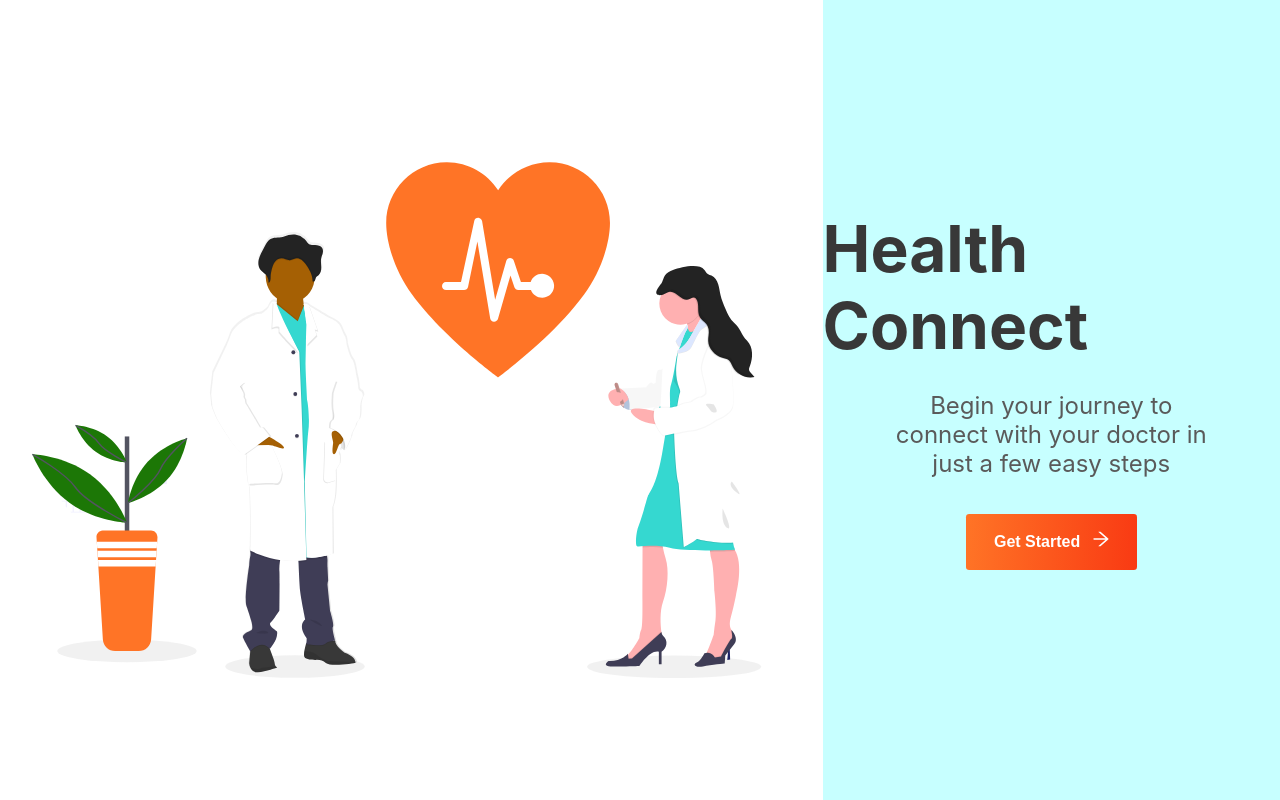
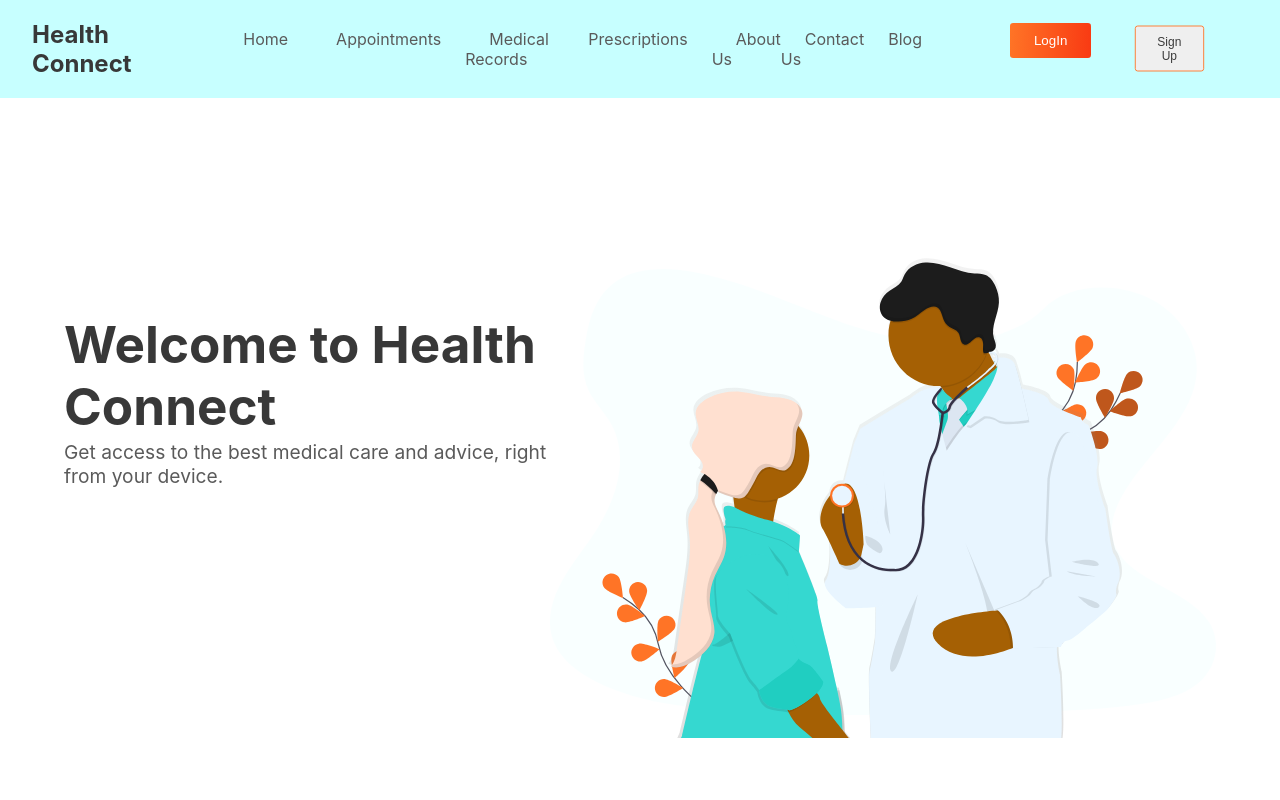
Before and after one commit to BiboBoom10/health-connect, a React (Create React App) app: page / in a window 1280 px wide. Built offline with nearby package versions, Linux system fonts and the light colour scheme.

Commit message:
Added Nav

```diff
--- a/package.json
+++ b/package.json
@@ -9,6 +9,7 @@
     "react": "^18.2.0",
     "react-dom": "^18.2.0",
     "react-icons": "^4.7.1",
+    "react-router-dom": "^6.8.1",
     "react-scripts": "5.0.1",
     "web-vitals": "^2.1.4"
   },
--- a/src/App.js
+++ b/src/App.js
@@ -1,6 +1,8 @@
 import './App.css';
+import NavBar from './components/Nav/NavBar';
 
 import GetStarted from './pages/getstarted/GetStarted';
+import Home from './pages/home/Home';
 import LogIn from './pages/login/LogIn';
 import SignUp from './pages/signup/SignUp';
 
@@ -8,9 +10,11 @@ import SignUp from './pages/signup/SignUp';
 function App() {
   return (
     <div>
-      <GetStarted />
+      {/* <GetStarted /> */}
       {/* <SignUp /> */}
       {/* <LogIn /> */}
+      {/* <NavBar /> */}
+      <Home />
     </div>
   );
 }
--- /dev/null
+++ b/src/components/Heading/Heading.jsx
@@ -0,0 +1,12 @@
+import React from 'react';
+import classes from './Heading.module.css';
+
+function Heading(props) {
+  return (
+    <div>
+        <h1 className={classes.heading}>{props.children}</h1>
+    </div>
+  )
+}
+
+export default Heading;
--- /dev/null
+++ b/src/components/Heading/Heading.module.css
@@ -0,0 +1,4 @@
+.heading {
+    color: #383838;
+    font-size: 1.5rem;
+}
--- /dev/null
+++ b/src/components/Nav/NavBar.jsx
@@ -0,0 +1,51 @@
+import React from 'react';
+import { Link } from 'react-router-dom';
+import Heading from '../Heading/Heading';
+import classes from './NavBar.module.css';
+
+function NavBar() {
+  return (
+    <div>
+        <nav className={classes.content}>
+            <div>
+                <Heading>Health Connect</Heading>
+            </div>
+            <ul className={classes.navigation}>
+                <li>
+                    <Link to="/">Home</Link>
+                </li>
+                <li>
+                    <Link to="/appointments">Appointments</Link>
+                </li>
+                <li>
+                    <Link to="/medical-records">Medical Records</Link>
+                </li>
+                <li>
+                    <Link to="/prescriptions">Prescriptions</Link>
+                </li>
+                <li>
+                    <Link to="/about-us">About Us</Link>
+                </li>
+                <li>
+                    <Link to="/contact-us">Contact Us</Link>
+                </li>
+                <li>
+                    <Link to="/blog">Blog</Link>
+                </li>
+            </ul>
+
+            <div className={classes['account']}>
+                <li>
+                    <button className={classes['my-button']}><Link to="/signin">LogIn</Link></button>
+                </li>
+                <li>
+                    <button className={classes['button2']}> <Link to="/signup">Sign Up</Link></button>
+                </li>
+            </div>
+
+        </nav>
+    </div>
+  )
+}
+
+export default NavBar;
--- /dev/null
+++ b/src/components/Nav/NavBar.module.css
@@ -0,0 +1,75 @@
+.content {
+    display: flex;
+    justify-content: space-around;
+    background-color: #c7ffff;
+    align-items: center;
+    padding: 0 2rem;
+}
+
+.navigation {
+    display: flex;
+    list-style: none;
+}
+
+.navigation li a {
+    text-decoration: none;
+    padding: 0 1rem;
+    color: #5a5a5a;
+    padding: 1rem 1.5rem;
+    transition: 0.2s;
+}
+
+.navigation li a:hover {
+    border-bottom: 2px solid #f93a13;
+    transition: ease-out;
+    color: #3b3b3b;
+    /* font-size: 1.1rem; */
+}
+
+.account {
+    display: flex;
+    list-style: none;
+    /* background-color: aliceblue; */
+    /* padding: 1rem 1.5rem; */
+    margin-left: 4rem;
+}
+
+.account li {
+    /* margin-left: 1rem; */
+    margin-right: 2.5rem;
+}
+
+.account li a {
+    text-decoration: none;
+    /* color: #fff; */
+}
+
+.my-button {
+    padding: 0.6rem 1.5rem;
+    background-image: linear-gradient(92.83deg, #ff7426 0, #f93a13 100%);
+    border: none;
+    border-radius: 0.2rem;
+}
+
+.my-button a {
+    color: #fff;
+}
+
+.button2 {
+    padding: 0.6rem 1.5rem;
+    border: 0.1rem solid #ff7426;
+    border-radius: 0.2rem;
+    transform: scale(0.9);
+}
+
+.button2:hover {
+    background-image: linear-gradient(92.83deg, #ff7426 0, #f93a13 100%);
+}
+
+.button2 a {
+    color: #3b3b3b;
+}
+
+.button2:hover > a {
+    color: #fff;
+}
--- a/src/index.js
+++ b/src/index.js
@@ -3,11 +3,14 @@ import ReactDOM from 'react-dom/client';
 import './index.css';
 import App from './App';
 import reportWebVitals from './reportWebVitals';
+import { BrowserRouter } from 'react-router-dom';
 
 const root = ReactDOM.createRoot(document.getElementById('root'));
 root.render(
   <React.StrictMode>
-    <App />
+    <BrowserRouter>
+      <App />
+    </BrowserRouter>
   </React.StrictMode>
 );
 
--- a/src/pages/getstarted/GetStarted.jsx
+++ b/src/pages/getstarted/GetStarted.jsx
@@ -15,7 +15,7 @@ function GetStarted() {
 
       <div className={classes.content}>
         <h1 className={classes.heading}>Health Connect</h1>
-        <p>Begin your journey to connect with your doctor in just a few easy steps</p>
+        <p className={classes['my-text']}>Begin your journey to connect with your doctor in just a few easy steps</p>
 
         <Button>Get Started <AiOutlineArrowRight className={classes.arrow}/> </Button>
       </div>
--- a/src/pages/getstarted/GetStarted.module.css
+++ b/src/pages/getstarted/GetStarted.module.css
@@ -31,7 +31,7 @@
     margin-top: -1rem;
 }
 
-p {
+.my-text {
     color: #5a5a5a;
     font-size: 1.5rem;
     margin: 0 4rem;
--- /dev/null
+++ b/src/pages/home/Home.jsx
@@ -0,0 +1,29 @@
+import React from 'react';
+import NavBar from '../../components/Nav/NavBar';
+import classes from './Home.module.css';
+import Doctor1 from '../../Images/Doctor3.svg';
+
+function Home() {
+  return (
+    <div>
+        <NavBar />
+
+        <div className={classes.home}>
+            <div className={classes.content}>
+                <div className={classes.left}>
+                    <h1>Welcome to Health Connect</h1>
+                    <p>Get access to the best medical care and advice, right from your device.</p>
+                </div>
+
+                <div className={classes['my-image']}>
+                    <img src={Doctor1} alt="doctor" />
+                </div>
+            </div>
+
+        </div>
+
+    </div>
+  )
+}
+
+export default Home;
--- /dev/null
+++ b/src/pages/home/Home.module.css
@@ -0,0 +1,47 @@
+.home {
+    display: flex;
+    justify-content: center;
+}
+
+.content {
+    /* border: 0.1rem solid gray; */
+    height: 80vh;
+    width: 90%;
+    display: flex;
+    flex-direction: row;
+    justify-content: space-between;
+    align-items: center;
+}
+
+.content h1 {
+    font-size: 3.2rem;
+    margin-top: -1rem;
+    margin-bottom: -1rem;
+    color: #383838;
+}
+
+.content p {
+    font-size: 1.2rem;
+    color: #5a5a5a;
+}
+
+.my-image {
+    /* background-color: aqua; */
+    display: flex;
+    align-items:flex-end;
+    height: 80vh;
+}
+
+.my-image img{
+    height: 30rem;
+}
+
+.left {
+    width: 100%;
+    display: flex;
+    align-items: flex-start;
+    justify-content: center;
+    flex-direction: column;
+    /* background-color: rebeccapurple; */
+    height: 80vh;
+}
```
Also changed, not shown: src/Images/Doctor3.svg (added), 1 other file (tests, documents, lock files or other folders).
